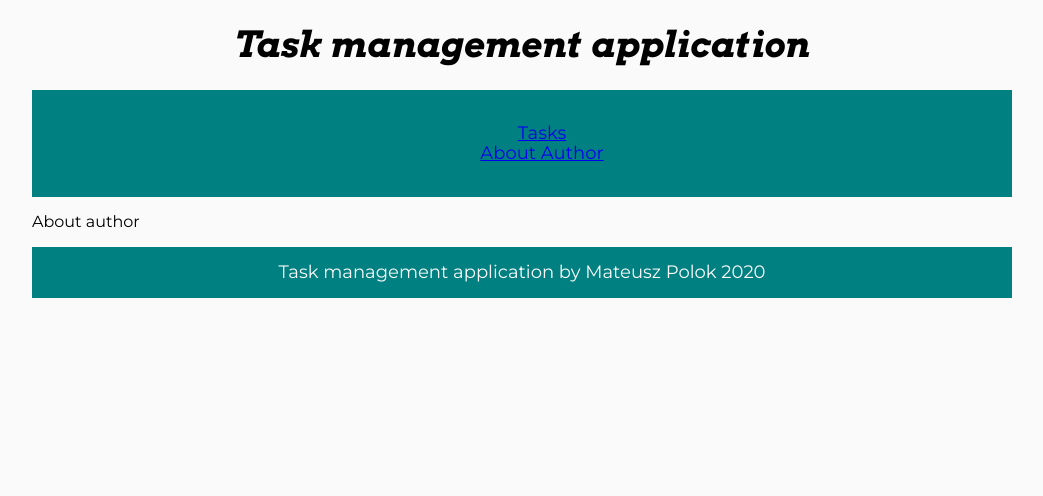
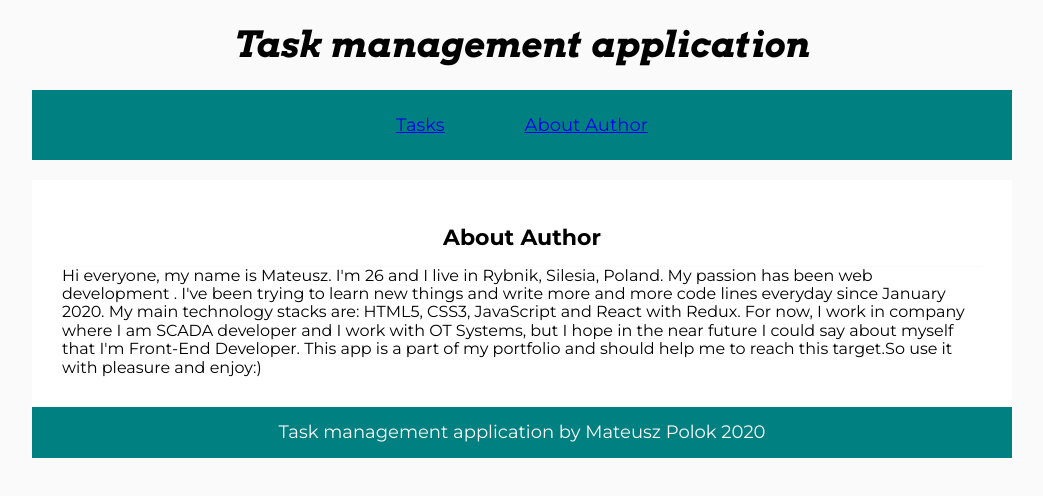
Before and after one commit to mateusz24polok/task-management-app-react, a React (Create React App) app: page /author in a window 1280 px wide. Shown: the top 496 px of the page, without its empty margins (118-1161 px from the left). Built offline with nearby package versions, Linux system fonts and the light colour scheme.

Commit message:
id feature for navItem has been added, new styles for Navigation, tasksSection has been changed to Section component, Section component has been applied to AboutAuthorPage and TasksPage

```diff
--- a/src/components/PageNavigation/index.js
+++ b/src/components/PageNavigation/index.js
@@ -9,7 +9,7 @@ const PageNavigation = ({ navigationItems }) => (
             {navigationItems && navigationItems.length
                 ?
                 (navigationItems.map(navItem => (
-                    <NavigationItem key={navItem}>
+                    <NavigationItem key={navItem.id}>
                         <NavLink to={navItem.path}>{navItem.name}</NavLink>
                     </NavigationItem>)))
                 : null}
--- a/src/components/PageNavigation/styled.js
+++ b/src/components/PageNavigation/styled.js
@@ -14,9 +14,15 @@ export const Navigation = styled.nav`
 `;
 
 export const NavigationList = styled.ul`
+    display: flex;
+    justify-content: center;
+    align-items: center;
     list-style: none;
+    margin: 0;
+    padding: 0;
 `;
 
 export const NavigationItem = styled.li`
     color: blue;
+    margin: 10px 40px;
 `;
--- /dev/null
+++ b/src/components/Section/index.js
@@ -0,0 +1,16 @@
+import React from "react";
+import { StyledSection, SectionTitle } from "./styled";
+
+const Section = ({ title, extraHeaderContent, sectionBody, blockDisplay, centerTitle }) => (
+    <StyledSection
+        blockDisplay={blockDisplay}
+    >
+
+        <SectionTitle centerTitle={centerTitle}>{title}</SectionTitle>
+        {extraHeaderContent}
+        {sectionBody}
+
+    </StyledSection>
+);
+
+export default Section;
--- a/src/components/TaskSection/styled.js
+++ b/src/components/Section/styled.js
@@ -1,4 +1,4 @@
-import styled from "styled-components";
+import styled, { css } from "styled-components";
 
 export const StyledSection = styled.section`
     display: grid;
@@ -8,6 +8,11 @@ export const StyledSection = styled.section`
     align-items: center;
     background-color: ${({ theme }) => theme.color.white};
     margin-top: 20px;
+
+    ${({ blockDisplay }) => blockDisplay && css`
+        display: block;
+        padding: 30px;
+    `}
 
     @media (max-width:515px) and (orientation:portrait) {
         grid-template-areas: "title" "button--hide" "button--toggleDone" "list";
@@ -22,6 +27,10 @@ export const SectionTitle = styled.h2`
     margin: 0;
     grid-area: title;
 
+    ${({ centerTitle }) => centerTitle && css`
+        text-align: center;
+    `}
+
     @media (max-width:515px) and (orientation:portrait) {
         text-align: center;
 }
--- a/src/components/TaskSection/index.js
+++ /dev/null
@@ -1,12 +0,0 @@
-import React from "react";
-import { StyledSection, SectionTitle } from "./styled";
-
-const TaskSection = ({ title, extraHeaderContent, sectionBody }) => (
-    <StyledSection>
-        <SectionTitle>{title}</SectionTitle>
-        {extraHeaderContent}
-        {sectionBody}
-    </StyledSection>
-);
-
-export default TaskSection;
--- a/src/pages/AboutAuthorPage.js
+++ b/src/pages/AboutAuthorPage.js
@@ -1,11 +1,15 @@
 import React from 'react';
+import Section from '../components/Section';
 
+const aboutMe = "Hi everyone, my name is Mateusz. I'm 26 and I live in Rybnik, Silesia, Poland. My passion has been web development . I've been trying to learn new things and write more and more code lines everyday since January 2020. My main technology stacks are: HTML5, CSS3, JavaScript and React with Redux. For now, I work in company where I am SCADA developer and I work with OT Systems, but I hope in the near future I could say about myself that I'm Front-End Developer. This app is a part of my portfolio and should help me to reach this target.So use it with pleasure and enjoy:) ";
 
 const AboutAuthorPage = () => (
-    <>
-        <p>About author</p>
-    </>
-
+    <Section
+        blockDisplay
+        centerTitle
+        title="About Author"
+        sectionBody={aboutMe}
+    />
 );
 
 export default AboutAuthorPage;
--- a/src/pages/tasksPage.js
+++ b/src/pages/tasksPage.js
@@ -2,7 +2,7 @@ import React from 'react';
 import Form from '../components/Form';
 import Tasks from '../components/Tasks';
 import Buttons from '../components/Buttons';
-import TaskSection from '../components/TaskSection';
+import Section from '../components/Section';
 import NewTaskSection from '../components/NewTaskSection';
 
 
@@ -14,7 +14,7 @@ const TasksPage = () => (
             sectionBody={<Form />}
         />
 
-        <TaskSection
+        <Section
             title="Tasks List"
             extraHeaderContent={<Buttons />}
             sectionBody={<Tasks />}
```
